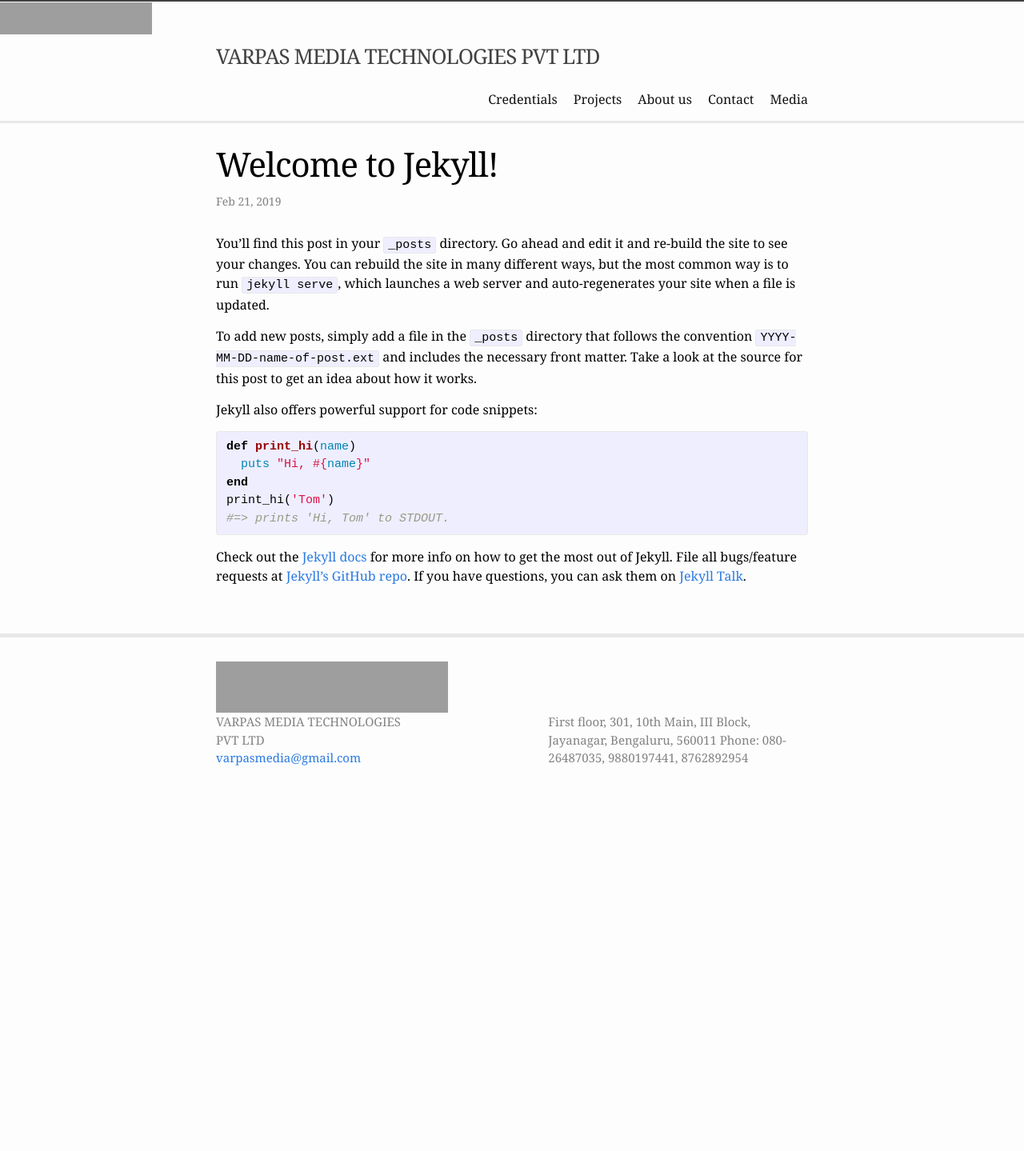
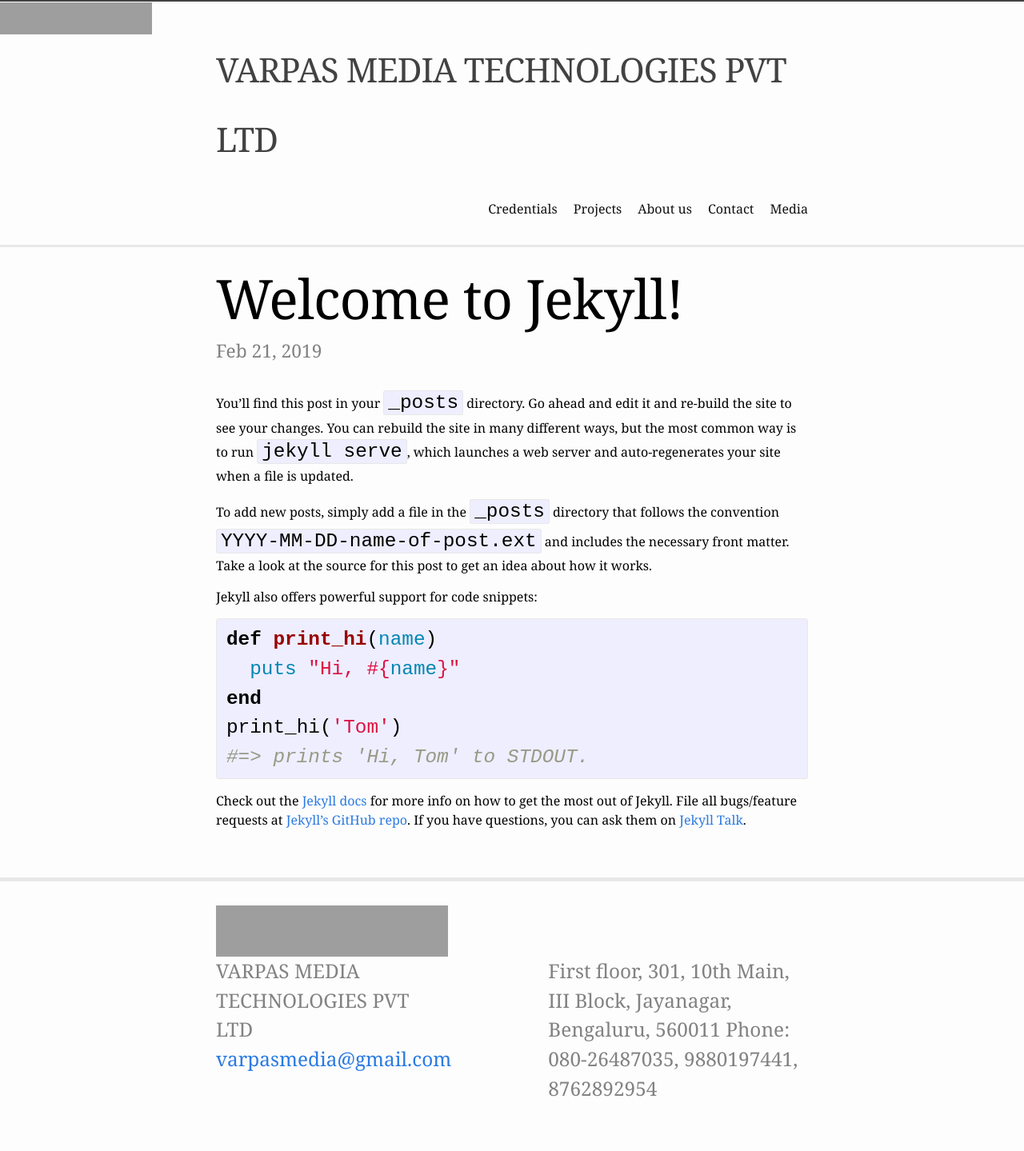
Before and after one commit to VarpasMedia/VarpasMedia.github.io, a Jekyll site: the page built from _posts/2019-02-21-welcome-to-jekyll.markdown, in a window 1280 px wide. Shown: the whole page at 80% size. Built offline with Jekyll 4.4.1, drawn with Linux system fonts in a browser that asks for light colours; before the commit the page ends 1019 px from its top, so only the background shows below that; grey boxes are pictures that could not be loaded.

Commit message:
Update minima.scss

```diff
--- a/_sass/minima.scss
+++ b/_sass/minima.scss
@@ -3,7 +3,7 @@
 // Define defaults for each variable.
 
 $base-font-family: -apple-system, BlinkMacSystemFont, "Segoe UI", Roboto, Helvetica, Arial, sans-serif, "Apple Color Emoji", "Segoe UI Emoji", "Segoe UI Symbol" !default;
-$base-font-size:   16px !default;
+$base-font-size:   26px !default;
 $base-font-weight: 400 !default;
 $small-font-size:  $base-font-size * 0.875 !default;
 $base-line-height: 1.5 !default;
```
